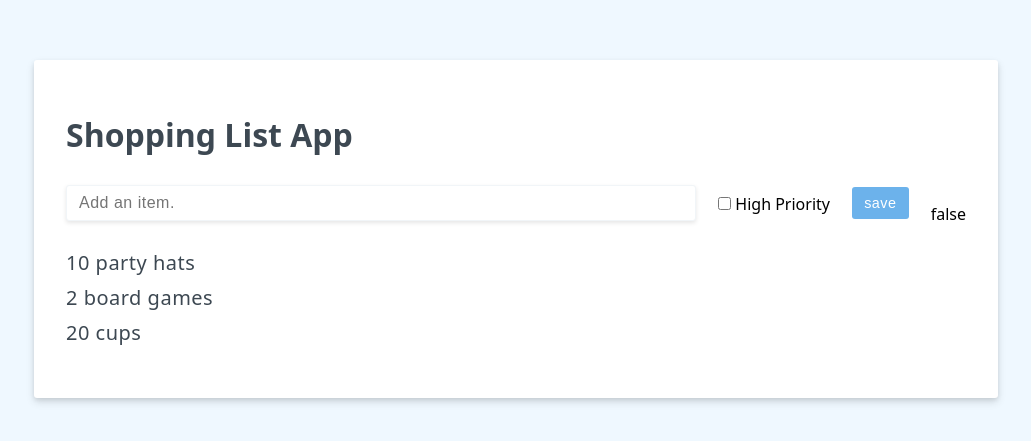
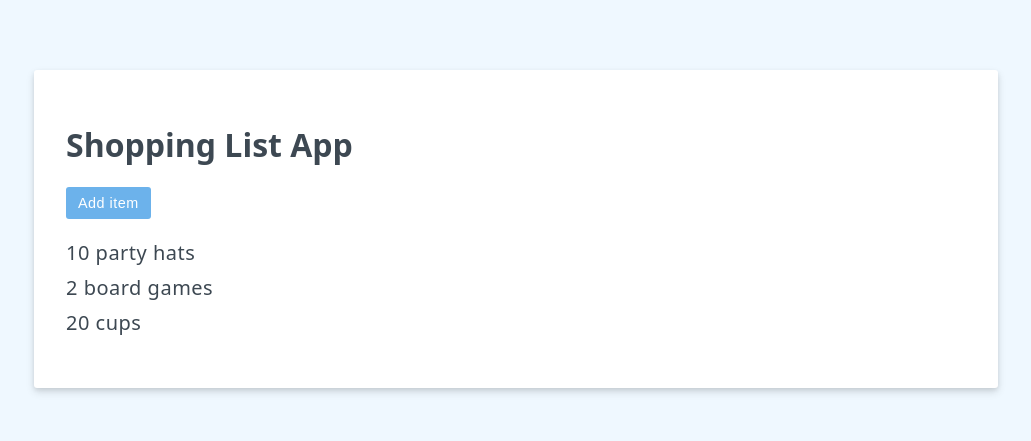
Before and after one commit to iirving/Vue3-Composition-API, a Vue app: page / in a window 1280 px wide. Shown: the part 171-612 px from the top of the page, without its empty margins (124-1155 px from the left). Built offline with nearby package versions, Linux system fonts and the light colour scheme.

Commit message:
Add editing functionality to the Shopping List App

```diff
--- a/src/App.vue
+++ b/src/App.vue
@@ -2,6 +2,7 @@
 import { ref } from 'vue'
 
 const header = ref('Shopping List App');
+const editing = ref(false);
 const items = ref([
   { id: 5, label: "10 party hats" },
   { id: 2, label: "2 board games" },
@@ -13,11 +14,20 @@ const saveItem = () => {
   items.value.push({ id: items.value.length + 1, label: newItem.value });
   newItem.value = "";
 }
+const doEdit = () => {
+  editing.value = !editing.value;
+  newItem.value = "";
+}
 </script>
 
 <template>
-  <h1>{{ header || 'Welcome' }}</h1>
-  <form class="add-item-form" @submit.prevent="saveItem">
+  <div>
+    <h1>{{ header || 'Welcome' }}</h1>
+    <button class="btn btn-primary" @click="doEdit">
+      {{ editing ? 'Cacnal' : 'Add item' }}
+    </button>
+  </div>
+  <form class="add-item-form" v-if="editing" @submit.prevent="saveItem">
 
     <input type="text" placeholder="Add an item." v-model.trim="newItem">
 
@@ -34,4 +44,5 @@ const saveItem = () => {
   <ul>
     <li v-for="item in items" :key="item.id"> {{ item.label }}</li>
   </ul>
+  <p v-if="items.length === 0">No items yet.</p>
 </template>
```
